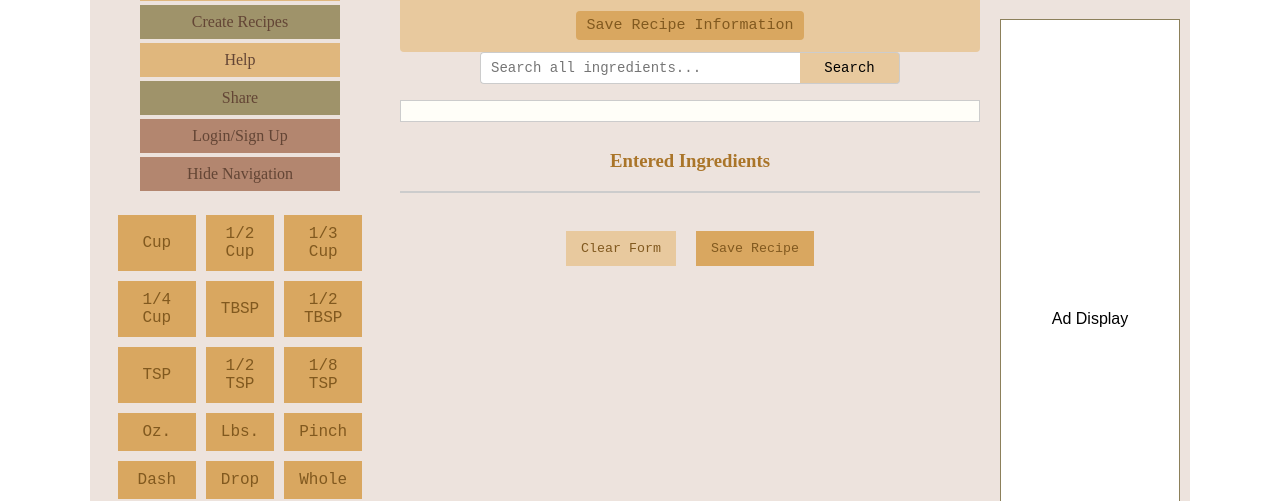
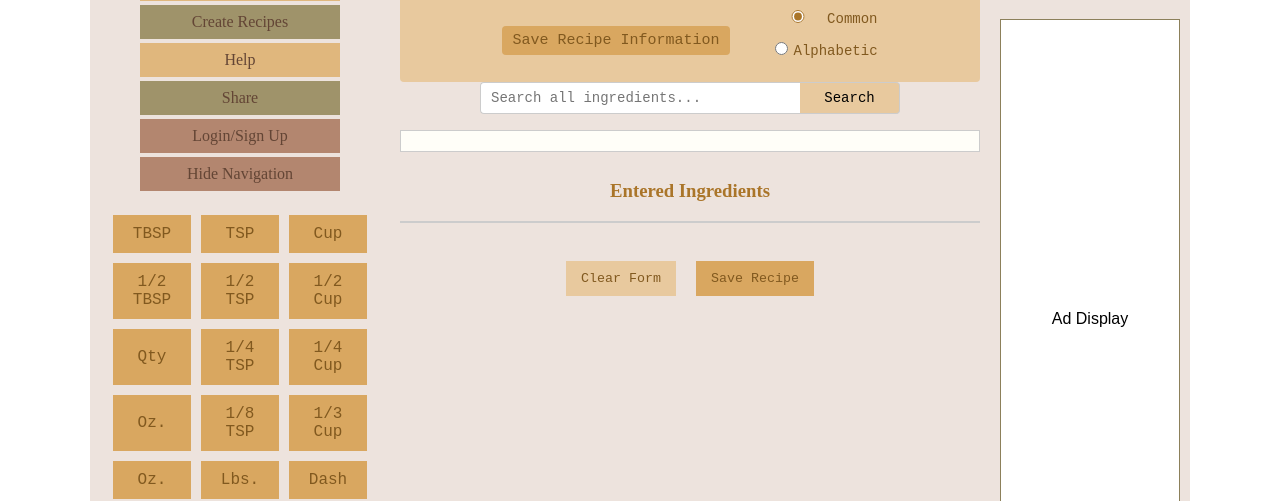
Before and after one commit to mikeyrat/Recip-Ease, a website: page enter.html in a window 1280 px wide. Shown: the part 299-800 px from the top of the page. Drawn offline with nearby package versions, Linux system fonts and the light colour scheme; no server answers; sample sign-in values are in the browser's storage; a web font is replaced by a local one.

Commit message:
Updates to UI

```diff
--- a/enter.html
+++ b/enter.html
@@ -67,9 +67,14 @@
 					  </div>
 					</div>
 
-					<div class="form-row">
-					  <button class="recipe-entry" type="submit">Save Recipe Information</button>
-					</div>
+					<div class="form-row recipe-save-row">
+						<button class="recipe-entry" type="submit" id="saveRecipeInfoBtn">Save Recipe Information</button>
+
+						<div id="sortToggle">
+						  <label><input type="radio" name="sortMethod" value="common" checked> Common</label>
+						  <label><input type="radio" name="sortMethod" value="alpha"> Alphabetic</label>
+						</div>
+					  </div>
 				  </form>
 			</div>
 			<div class="parsed-ingredients-list" id="parsedIngredientsList" style="display: none">
--- a/enterPagejavascript.js
+++ b/enterPagejavascript.js
@@ -7,6 +7,7 @@
 let currentUserId = null; // clear these variables before we begin
 let selectedIngredientName = null;
 let selectedIngredientUnits = {};
+let ingredientSortMethod = "common";
 
 const validIngredientCollections = [
   "breadsrolls_ingredients",
@@ -78,25 +79,34 @@ document.addEventListener('DOMContentLoaded', function() { // frankly, we probs
         alert("You must be signed in to create a recipe."); // sorry dude, sign in first. Box takes you to sign in page
         window.location.href = "/signin.html";
     }
+    document.querySelectorAll('input[name="sortMethod"]').forEach(radio => {
+      radio.addEventListener('change', () => {
+        ingredientSortMethod = radio.value;
+        const category = document.getElementById('foodCategory')?.value;
+        const type = document.getElementById('dishType')?.value;
+        if (category && type) loadIngredients(category, type);
+      });
+    });
+
     var buttonData = { // data for our quantity buttons for feeding template
       buttons: [
-          { label: "Cup" },
+          { label: "TBSP" },
+		      { label: "TSP" },
+		      { label: "Cup" },
+		      { label: "1/2<br>TBSP" },
+		      { label: "1/2<br>TSP" },
           { label: "1/2<br>Cup" },
+		      { label: "Qty" },
+		      { label: "1/4<br>TSP" },
+		      { label: "1/4<br>Cup" },
+		      { label: "Oz." },
+		      { label: "1/8<BR>TSP" },
           { label: "1/3<br>Cup" },
-          { label: "1/4<br>Cup" },
-          { label: "TBSP" },
-          { label: "1/2<br>TBSP" },
-          { label: "TSP" },
-          { label: "1/2<br>TSP" },
-          { label: "1/8<br>TSP" },
           { label: "Oz." },
           { label: "Lbs." },
-          { label: "Pinch" },
           { label: "Dash" },
-          { label: "Drop" },
           { label: "Whole" },
           { label: "Bunch" },
-          { label: "Qty" },
           { label: "Other" }
       ]
   };
@@ -240,6 +250,7 @@ document.addEventListener('DOMContentLoaded', function () { // if no recipe, the
                 localStorage.setItem('currentRecipeBasics', JSON.stringify(recipeData)); // Store the saved recipe data up to this point.
                 loadIngredients(recipeData.category, recipeData.type);
                 handleRecipeBasicsSaved(); // "recipeData" will be built up on as the user adds ingredients and instructions. It is the main recipes payload for this recipe
+                document.getElementById('sortToggle').style.display = 'inline-block';
             } else {
                 throw new Error(result.error || 'Failed to save recipe');
             }
@@ -269,8 +280,12 @@ function loadIngredients(category, type) { // function to load ingredients
         }
 
         // Sort by usage_count descending
-        const sortedIngredients = data.ingredients.sort((a, b) => (b.usage_count || 0) - (a.usage_count || 0)); // Gotta sort by usage_count
-                                                                                                // to make sure most common ingredients are at the top
+        const sortedIngredients = data.ingredients.sort((a, b) => {
+          if (ingredientSortMethod === 'alpha') {
+            return a.ingredient.localeCompare(b.ingredient);
+          }
+          return (b.usage_count || 0) - (a.usage_count || 0); // default
+        });
         const ul = document.createElement('ul'); // creating clickable listing here
         sortedIngredients.forEach(item => {
             const li = document.createElement('li'); // making them so
--- a/main.css
+++ b/main.css
@@ -1351,3 +1351,45 @@ input[type="password"] {
     margin: 30px auto;
     width: 80%;
 }
+
+.recipe-save-row {
+    display: flex;
+    flex-direction: row;
+    align-items: center;
+    justify-content: flex-start;
+    gap: 20px;
+    margin-bottom: 10px;
+  }
+
+  #sortToggle {
+    display: flex;
+    flex-direction: column;
+    gap: 1px; /* tighten spacing */
+    line-height: 1.1;
+    margin-left: 20px;
+  }
+
+  #sortToggle label {
+    display: flex;
+    align-items: center;
+    font-family: "Rockwell", monospace;
+    font-size: 14px;
+    color: #81591f;
+  }
+
+  #sortToggle input[type="radio"] {
+    margin-right: 6px;
+    accent-color: #aa7529;
+  }
+
+  .recipe-entry-form .recipe-save-row {
+    flex-direction: row !important;
+    justify-content: flex-start;
+    align-items: center;
+    gap: 20px;
+  }
+
+  #saveRecipeInfoBtn {
+    width: auto;
+    white-space: nowrap;
+  }
```
Also changed, not shown: images/chocolate-chip-ice-cream-recipe-6.webp (added), images/recipe22.png (renamed from images/recipe23.png), images/recipe35.png (added).
